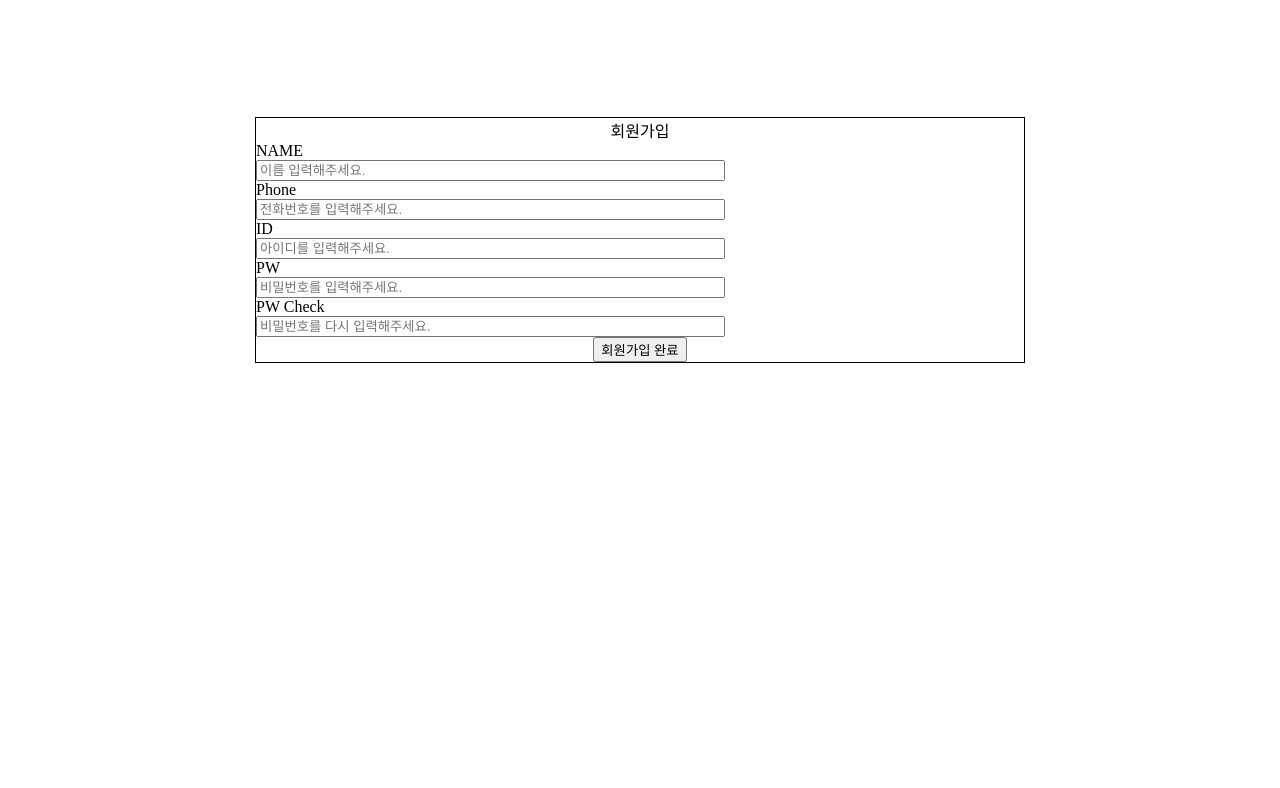
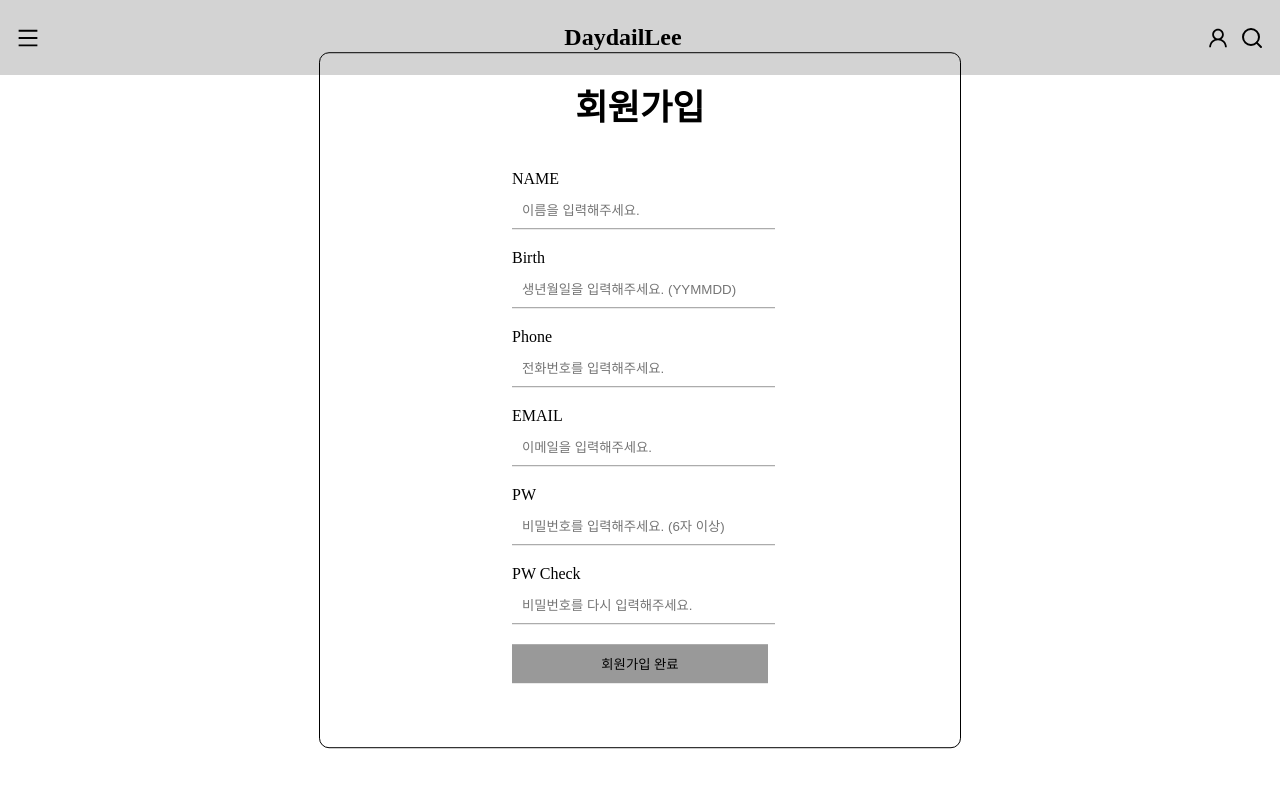
Before and after one commit to SeongBinBin/DaydailLee, a React (Create React App) app: page /register in a window 1280 px wide. Shown: the top 788 px of the page. Built offline with nearby package versions, Linux system fonts and the light colour scheme; a web font is replaced by a local one.

Commit message:
firebase & register update

```diff
--- a/package.json
+++ b/package.json
@@ -7,6 +7,8 @@
     "@testing-library/jest-dom": "^5.17.0",
     "@testing-library/react": "^13.4.0",
     "@testing-library/user-event": "^13.5.0",
+    "dotenv": "^16.4.5",
+    "firebase": "^10.12.2",
     "gh-pages": "^6.1.1",
     "react": "^18.3.1",
     "react-dom": "^18.3.1",
--- a/src/App.js
+++ b/src/App.js
@@ -10,7 +10,7 @@ function App() {
       <div className="App">
         {/* <Header /> */}
         <Routes>
-          <Route path="/" element={<Header />} />
+          <Route path="/DaydailLee" element={<Header />} />
           <Route path='/register' element={<Register />}/>
         </Routes>
       </div>
--- a/src/Components/Header/Header.css
+++ b/src/Components/Header/Header.css
@@ -15,6 +15,7 @@
 .header_logo{
     font-size: 1.5rem;
     font-weight: bold;
+    cursor: pointer;
 }
 
 .header_icon{
@@ -104,6 +105,8 @@
 .register_area{
     width: 70%;
     display: flex;
+    flex-direction: column;
+    gap: 5px;
 }
 .register_area div{
     width: 100%;
--- a/src/Components/Header/Header.js
+++ b/src/Components/Header/Header.js
@@ -1,13 +1,14 @@
 import React, {useState} from "react";
 import './Header.css'
-import { Link } from 'react-router-dom';
+import { Link, useNavigate } from 'react-router-dom';
 import { AiOutlineMenu, AiOutlineClose, AiOutlineUser, AiOutlineLock, } from "react-icons/ai";
 import { FiSearch } from "react-icons/fi";
-import Register from "../../Pages/Register/Register";
 
 function Header() {
     const [clickList, setClickList] = useState(false)
     const [clickUser, setClickUser] = useState(false)
+
+    const navigate = useNavigate()
 
     function listClick(){
         setClickList(!clickList)
@@ -15,6 +16,10 @@ function Header() {
 
     function userClick(){
         setClickUser(!clickUser)
+    }
+
+    function gotoHome(){
+        navigate('/DaydailLee')
     }
 
     return(
@@ -25,7 +30,10 @@ function Header() {
                 ): (
                     <AiOutlineClose className="header_icon" onClick={listClick}/>
                 )}
-                <p className="header_logo">DaydailLee</p>
+                <p
+                    className="header_logo"
+                    onClick={gotoHome}
+                >DaydailLee</p>
                 <div className="header_icon_group">
                     <AiOutlineUser className="header_icon" onClick={userClick}/>
                     <FiSearch className="header_icon"/>
--- a/src/Pages/Register/Register.css
+++ b/src/Pages/Register/Register.css
@@ -4,23 +4,55 @@
 
 .register_box{
     display: flex;
+    gap: 20px;
     flex-direction: column;
     border: 1px solid black;
     margin: 0 auto;
     width: 60%;
+    padding: 2% 5% 5% 5%;
+    border-radius: 10px;
+    width: 40%;
+    align-items: center;
 
     position: absolute;
-    top: 30%; left: 50%;
+    top: 50%; left: 50%;
     transform: translate(-50%, -50%);
 }
+.register_title{
+    font-weight: bold;
+    font-size: 2.2rem;
+    margin-bottom: 20px;
+}
+
 .register_input_area{
     display: flex;
     flex-direction: column;
+    gap: 5px;
+    width: 50%;
 }
 .register_input_area span{
     text-align: left;
 }
 .register_input_area input{
-    width: 60%;
+    width: 95%;
     outline: none;
+    padding: 10px;
+    border-width: 0 0 .5px 0;
+    border-color: #989898;
 }
+.register_btn{
+    width: 50%;
+    cursor: pointer;
+    border: none;
+    padding: 10px;
+    background-color: #9AD756;
+}
+.register_btn:hover{
+    background-color: #22CB77;
+}
+.register_fail_btn{
+    width: 50%;
+    border: none;
+    padding: 10px;
+    background-color: #999999;
+}
--- a/src/Pages/Register/Register.js
+++ b/src/Pages/Register/Register.js
@@ -1,43 +1,157 @@
-import React from "react";
+import React, {useState, useEffect} from "react";
 import './Register.css'
-import { Link } from 'react-router-dom';
+import { collection, doc, setDoc, serverTimestamp } from "firebase/firestore";
+import { createUserWithEmailAndPassword, getAuth } from "firebase/auth";
+import { useNavigate } from 'react-router-dom';
+import { db, auth } from "../../firebase";
+import Header from '../../Components/Header/Header'
 
 function Register() {
+    const [name, setName] = useState("");
+    const [birth, setBirth] = useState("");
+    const [phone, setPhone] = useState("");
+    const [email, setEmail] = useState("");
+    const [password, setPassword] = useState("");
+    const [confirmPassword, setConfirmPassword] = useState("");
+    const [passwordMatch, setPasswordMatch] = useState(false);
+
+    const navigate = useNavigate()
+
+    useEffect(() => {
+        setPasswordMatch(password && confirmPassword && password === confirmPassword);
+    }, [password, confirmPassword]);
+
+    const getErrorMessage = (errorCode) => {
+        switch (errorCode) {
+            case 'auth/email-already-in-use':
+                return '이 이메일은 이미 사용 중입니다.';
+            case 'auth/invalid-email':
+                return '유효하지 않은 이메일 주소입니다.';
+            case 'auth/operation-not-allowed':
+                return '이 작업은 현재 허용되지 않습니다.';
+            case 'auth/weak-password':
+                return '비밀번호를 6자 이상 입력해주세요.';
+            default:
+                return '알 수 없는 에러가 발생했습니다. 나중에 다시 시도해 주세요.';
+        }
+    }
+
+    const registerDone = async () => {
+        if(password !== confirmPassword){
+            alert('비밀번호가 일치하지 않습니다.')
+            return;
+        }
+
+        try{
+            const addUser = await createUserWithEmailAndPassword(auth, email, password)
+            const user = addUser.user;
+
+            const createdAt = serverTimestamp();
+
+            await setDoc(doc(db, 'users', user.uid), {
+                name: name,
+                birth: birth,
+                phone: phone,
+                email: email,
+                createdAt: createdAt,
+                manager: false,
+            })
+
+            navigate('/DaydailLee')
+        }catch(error){
+            console.error('Error registering user : ', error)
+            alert(getErrorMessage(error.code))
+        }
+    }
+
+    const handleBirthInput = (e) => {
+        const re = /^[0-9\b]+$/;
+        if (e.target.value === '' || re.test(e.target.value)) {
+            setBirth(e.target.value);
+        }
+    }
+
+    const handlePhoneInput = (e) => {
+        const re = /^[0-9\b]+$/;
+        if (e.target.value === '' || re.test(e.target.value)) {
+            setPhone(e.target.value);
+        }
+    }
+
     return(
         <div className="register_container">
+            <Header />
             <div className="register_box">
-                <span>회원가입</span>
+                <span className="register_title">회원가입</span>
                 <div className="register_input_area">
                     <span>NAME</span>
                     <input
-                        placeholder="이름 입력해주세요."
+                        placeholder="이름을 입력해주세요."
+                        value={name}
+                        onChange={(e) => setName(e.target.value)}
+                    />
+                </div>
+                <div className="register_input_area">
+                    <span>Birth</span>
+                    <input
+                        placeholder="생년월일을 입력해주세요. (YYMMDD)"
+                        value={birth}
+                        onChange={handleBirthInput}
+                        maxLength={6}
                     />
                 </div>
                 <div className="register_input_area">
                     <span>Phone</span>
                     <input
                         placeholder="전화번호를 입력해주세요."
+                        value={phone}
+                        onChange={handlePhoneInput}
                     />
                 </div>
                 <div className="register_input_area">
-                    <span>ID</span>
+                    <span>EMAIL</span>
                     <input
-                        placeholder="아이디를 입력해주세요."
+                        placeholder="이메일을 입력해주세요."
+                        value={email}
+                        onChange={(e) => setEmail(e.target.value)}
                     />
                 </div>
                 <div className="register_input_area">
                     <span>PW</span>
                     <input
-                        placeholder="비밀번호를 입력해주세요."
+                        placeholder="비밀번호를 입력해주세요. (6자 이상)"
+                        value={password}
+                        onChange={(e) => setPassword(e.target.value)}
                     />
                 </div>
                 <div className="register_input_area">
-                    <span>PW Check</span>
+                    <div style={{display: 'flex', justifyContent: 'space-between'}}>
+                        <span>PW Check</span>
+                        {passwordMatch &&(
+                            <span style={{color: '#9AD756', fontSize: '.9rem'}}>비밀번호가 일치합니다.</span>
+                        )}
+                    </div>
                     <input
                         placeholder="비밀번호를 다시 입력해주세요."
+                        value={confirmPassword}
+                        onChange={(e) => setConfirmPassword(e.target.value)}
                     />
                 </div>
-                <Link to='/'><button>회원가입 완료</button></Link>
+
+                {name && birth && phone && email && passwordMatch ? (
+                    <button
+                        onClick={registerDone}
+                        className="register_btn"
+                    >
+                        회원가입 완료
+                    </button>
+                ): (
+                    <button
+                        className="register_fail_btn"
+                    >
+                        회원가입 완료
+                    </button>
+                )}
             </div>
         </div>
     )
--- /dev/null
+++ b/src/firebase.js
@@ -0,0 +1,21 @@
+import { initializeApp } from "firebase/app";
+import { getAnalytics } from "firebase/analytics";
+import { getFirestore } from "firebase/firestore";
+import { getAuth } from "firebase/auth";
+
+const firebaseConfig = {
+  apiKey: process.env.REACT_APP_apiKey,
+  authDomain: process.env.REACT_APP_authDomain,
+  projectId: process.env.REACT_APP_projectId,
+  storageBucket: process.env.REACT_APP_storageBucket,
+  messagingSenderId: process.env.REACT_APP_messagingSenderId,
+  appId: process.env.REACT_APP_appId,
+  measurementId: process.env.REACT_APP_measurementId,
+};
+
+const app = initializeApp(firebaseConfig);
+const analytics = getAnalytics(app);
+const db = getFirestore(app);
+const auth = getAuth(app);
+
+export { db, auth };
```
Also changed, not shown: 2 other files (tests, documents, lock files or other folders).
